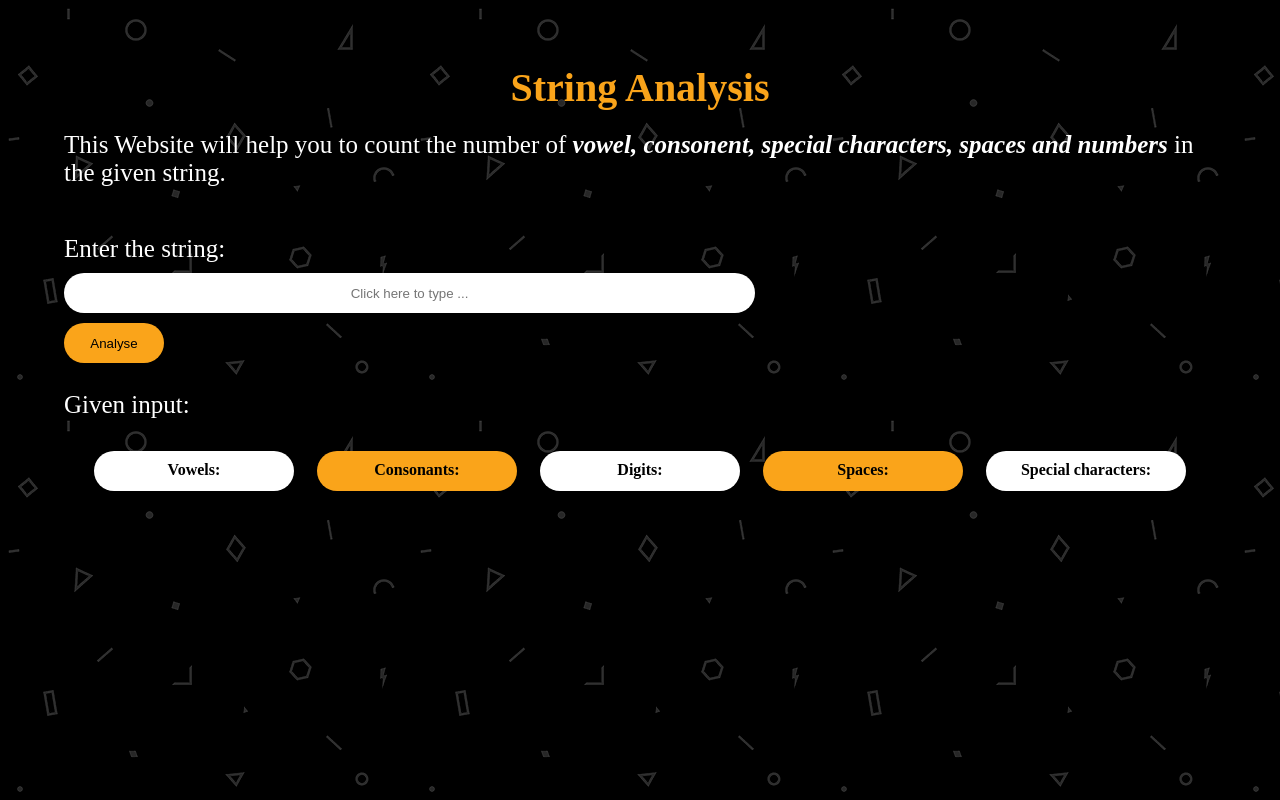
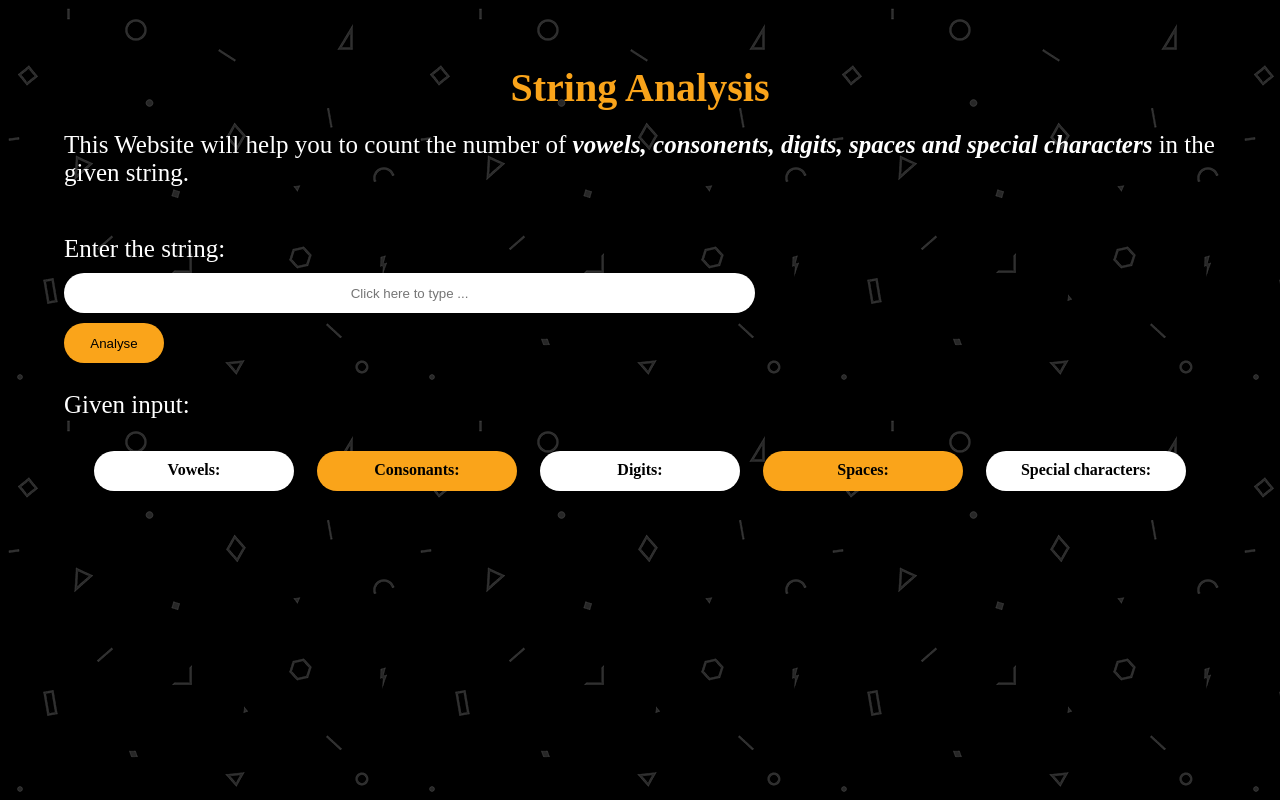
Before and after one commit to Rohan1572/string-analyzer, a plain HTML site: page index.html in a window 1280 px wide. Drawn offline with Linux system fonts and the light colour scheme.

Commit message:
Add files via upload

```diff
--- a/index.html
+++ b/index.html
@@ -19,8 +19,8 @@
                 String Analysis
             </div>
             <div class="meaning">
-                This Website will help you to count the number of <em>vowel, consonent, special characters, spaces and
-                    numbers</em> in the given string.
+                This Website will help you to count the number of <em>vowels, consonents, digits, spaces and special
+                    characters</em> in the given string.
             </div>
             <div class="input">
                 <form>
```
